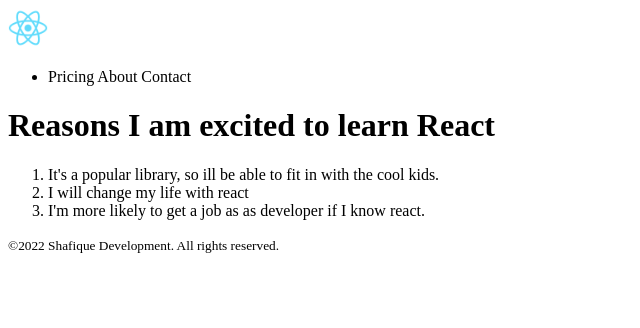
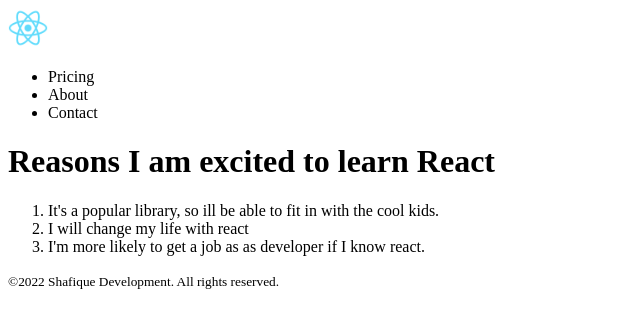
Before and after one commit to qureshi81/My_second_react_app, a React (Create React App) app: page / in a window 1280 px wide. Shown: the top 328 px of the page, without its empty margins (0-640 px from the left). Built offline with nearby package versions, Linux system fonts and the light colour scheme.

Commit message:
Introduced CSS class and flexbox

```diff
--- a/src/index.js
+++ b/src/index.js
@@ -1,13 +1,17 @@
 import React from 'react';
 import ReactDOM from 'react-dom'
+import "./style.css"
+
 
 function Header(){
   return(
   <header>
         <nav>
           <img src="./logo192.png" alt='Simply easy' width="40px" />
-          <ul>
-            <li>Pricing   About  Contact</li>
+          <ul className='nav-items'>
+            <li>Pricing</li>
+            <li>About</li>
+            <li>Contact</li>
           </ul>
         </nav>
       </header>
--- /dev/null
+++ b/src/style.css
@@ -0,0 +1,3 @@
+.nav-items{
+flex-direction: row-reverse;
+}
```
